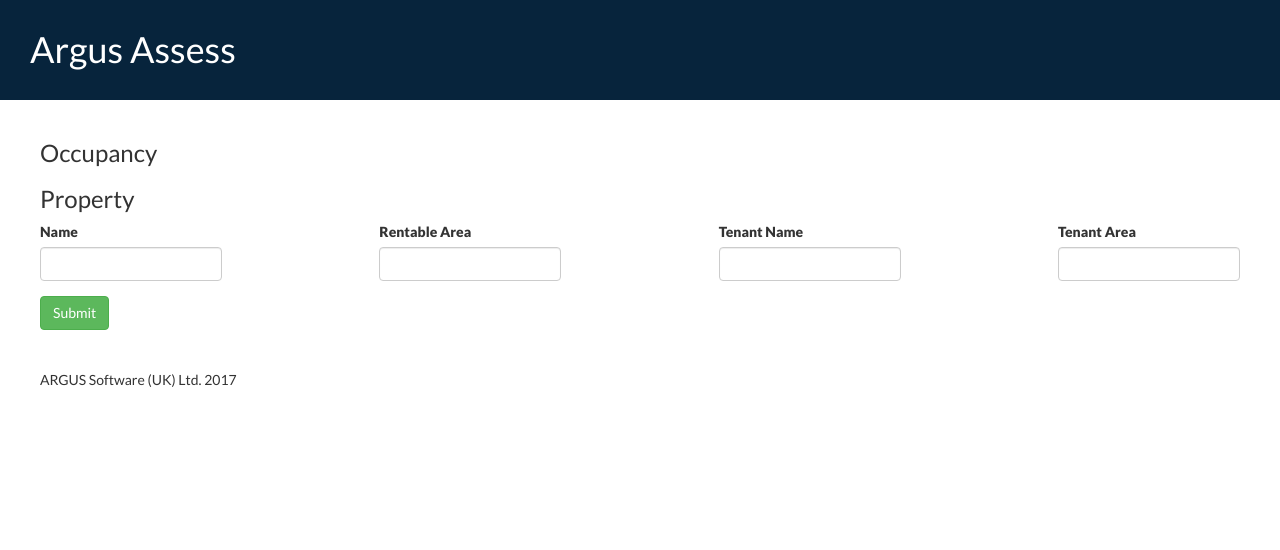
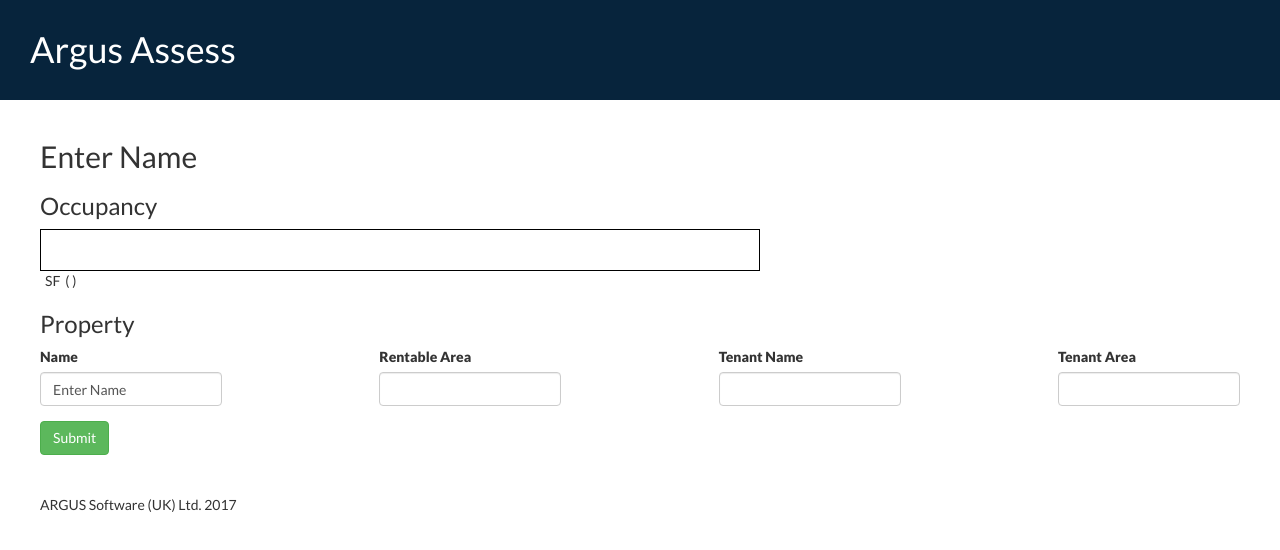
Before and after one commit to catherinefrench/angular_altus_calculator, an Angular app: page / in a window 1280 px wide. Shown: the top 550 px of the page. Built offline with nearby package versions, Linux system fonts and the light colour scheme.

Commit message:
Resolved bug in form fields by changing keypress to input

```diff
--- a/src/app/components/main/main.component.html
+++ b/src/app/components/main/main.component.html
@@ -10,7 +10,8 @@
 		</div>
 		<span>{{property.tenantArea}}</span>
 		<span class="sqft">SF</span>
-		<span *ngIf="showTenantAreaPercent">( {{property.tenantAreaPercent}} )</span>
+		<span *ngIf="showTenantAreaPercent">( {{tenantAreaPercent | percent}} )
+		</span>
 	</div>
 </div>
 <div>
@@ -23,7 +24,7 @@
 			</div>
 			<div class="form-group">
 				<label for="rentableArea">Rentable Area</label>
-				<input (keypress)=fireEventRentableArea($event) type="text" class="form-control" id="rentableArea" required [(ngModel)]="property.rentableArea" name="rentableArea" >
+				<input type="text" class="form-control" id="rentableArea" required [(ngModel)]="property.rentableArea" name="rentableArea" (input)=fireEventRentableArea($event) >
 			</div>
 			<div class="form-group">
 				<label for="tenantName">Tenant Name</label>
@@ -31,7 +32,7 @@
 			</div>
 			<div class="form-group">
 				<label for="tenantArea">Tenant Area</label>
-				<input (keypress)=fireEventTenantArea($event) type="text" class="form-control" id="tenantArea" required [(ngModel)]="property.tenantArea" name="tenantArea">
+				<input type="text" class="form-control" id="tenantArea" required [(ngModel)]="property.tenantArea" name="tenantArea"  (input)=fireEventTenantArea($event)>
 			</div>
 		</div>
 		<button (click)="fireSubmitEvent($event)" type="submit" class="btn btn-success">Submit</button>
--- a/src/app/components/main/main.component.ts
+++ b/src/app/components/main/main.component.ts
@@ -1,5 +1,6 @@
 import { Component, OnInit } from '@angular/core';
 import { Property } from '../../property';
+import { FormControl } from '@angular/forms';
 
 @Component({
   selector: 'app-main',
@@ -8,10 +9,18 @@
 })
 export class MainComponent implements OnInit {
 
+
+
+	tenantAreaPercent: 4;
 	showTenantAreaPercent: boolean = true;
-	showOccupancy: boolean = false;
+	showOccupancy: boolean = true;
  	rentableArea = 3;
-	property: Property;
+	property: Property = {
+		name: 'Enter Name',
+		rentableArea: null,
+		tenantName: '',
+		tenantArea: null
+	};
 	// style = {
 	// 	color: red;
 	// }
@@ -20,41 +29,41 @@
 
   ngOnInit() {
 
- 	this.property = {
-		name: '',
-		rentableArea: null,
-		tenantName: '',
-		tenantArea: null,
-		tenantAreaPercent: null
-	};
+ 	// this.property
 
 	this.calculateTenantAreaPercent();
 
   }
-	calculateTenantAreaPercent() {
-		console.log(this.property);
-		// let tenantArea = ;
-		// let rentableArea = ;
-		this.property.tenantAreaPercent = this.property.tenantArea * 10 / this.property.rentableArea;
-		console.log(this.property.tenantAreaPercent);
-	}
 
-  fireEventTenantArea(e){
-  	// console.log(e.target.value);
-	if (!this.showOccupancy) {
-		this.showOccupancy = true;
-	}
-	this.calculateTenantAreaPercent();
-	e.stopPropagation();
+  testFunc = () => {
   }
 
-  fireEventRentableArea(e){
+  calculateTenantAreaPercent = () => {
+   	console.log("Showing TAP");
 
-  	if (!this.showTenantAreaPercent) {
-  		this.showTenantAreaPercent = true;
-  	}
+   	console.log(this.property.tenantArea);
+   	console.log(this.property.rentableArea);
+
+  	this.tenantAreaPercent = this.property.tenantArea / this.property.rentableArea;
+
+  	// setTimeout( function(){
+  	// 	console.log(tenantAreaPercent);
+  	// }, 500 );
+  }
+
+  fireEventTenantArea = (e) => {
+  	// console.log(e.target.value);
+	// if (!this.showOccupancy) {
+	// 	this.showOccupancy = true;
+	// }
+	this.calculateTenantAreaPercent();
+  }
+
+  fireEventRentableArea = (e) => {
+  	// if (!this.showTenantAreaPercent) {
+  	// 	this.showTenantAreaPercent = true;
+  	// }
  	this.calculateTenantAreaPercent();
- 	e.stopPropagation();
   }
 
   onSubmit(e) {
--- a/src/app/property.ts
+++ b/src/app/property.ts
@@ -3,7 +3,6 @@
 		public name: string,
 		public rentableArea: number,
 		public tennantName?: string,
-		public tenantArea: number,
-		public tenantAreaPercent: number
+		public tenantArea: number
 	) {}
 }
```
